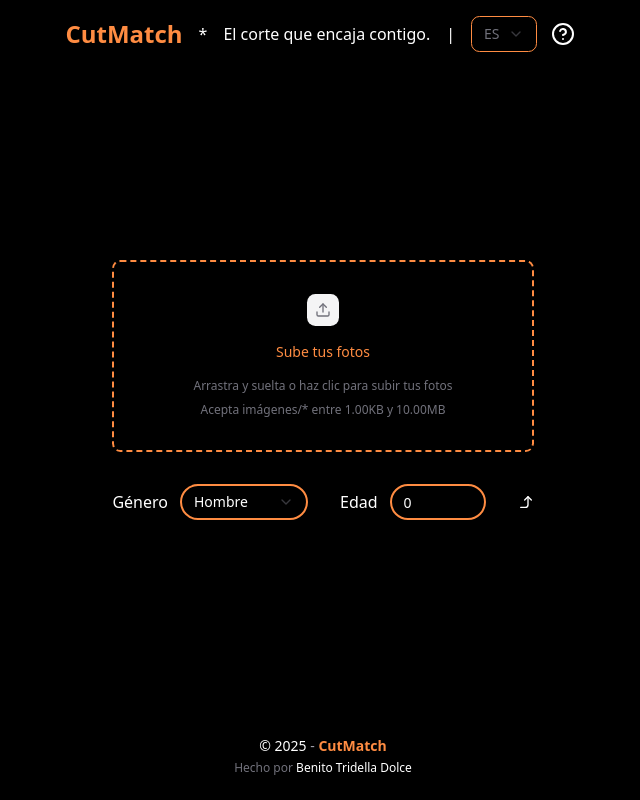
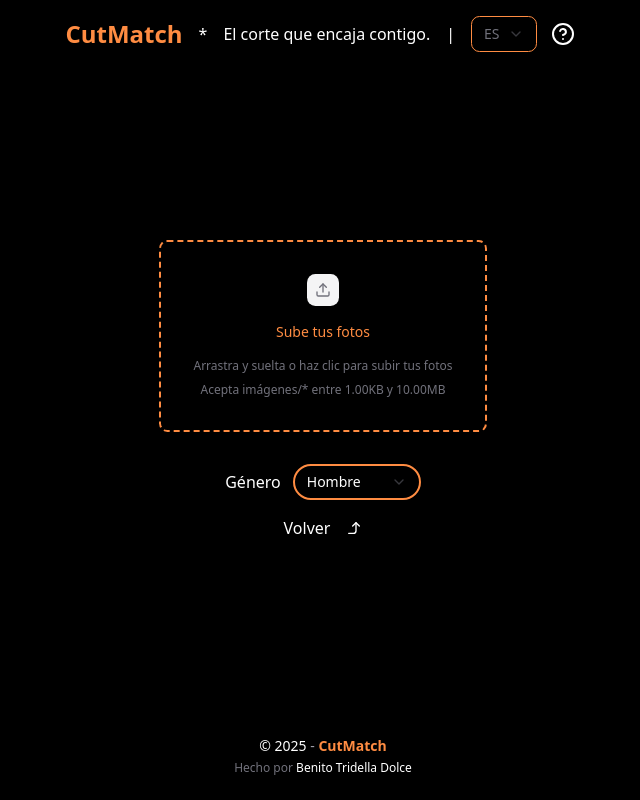
Before and after one commit to Benit0Trdlla/CutMatch, a Next.js app: page / in a window 1280 px wide. Both pictures are taken after a click on the element "Opciones avanzadas". Shown: the whole page, without its empty margins (317-957 px from the left). Built offline with nearby package versions, Linux system fonts and the light colour scheme; what @midudev/tailwind-animations would draw is missing.

Commit message:
Fix: button to return to the main title

```diff
--- a/src/components/OpcionsAdvanced.tsx
+++ b/src/components/OpcionsAdvanced.tsx
@@ -14,8 +14,8 @@ function OpcionsAdvanced() {
                 </p>
                 <CornerRightDownIcon size={16} />
             </div>
+
             {isClicked && <UserInfoSelects setIsClicked={setIsClicked}/>}
-
         </>
     )
 }
--- a/src/components/user-info-selects.tsx
+++ b/src/components/user-info-selects.tsx
@@ -20,13 +20,14 @@ export function UserInfoSelects({ setIsClicked }: UserInfoSelectsProps) {
     const [age, setAge] = useState<UserInfoSelects["Age"]>("0")
     const { t } = useTranslation()
 
-    console.log(typeof age, { gender, age });
+    // console.log({ gender, age });
 
     if (age > '100') {
         toast.error('La edad no puede ser mayor a 100')
     }
 
     return (
+        <>
             <div className="mt-8 animate-slide-in-bottom flex items-center justify-center gap-8">
                 <div className="flex items-center gap-3">
                     <label className="text-white font-medium">{t.ADVANCED_OPTIONS.INPUT_GENRE.LABEL}</label>
@@ -44,13 +45,10 @@ export function UserInfoSelects({ setIsClicked }: UserInfoSelectsProps) {
                     </Select>
                 </div>
 
-            <div className="flex items-center gap-3">
-                <label className="text-white font-medium">{t.ADVANCED_OPTIONS.INPUT_AGE}</label>
-                <Input type="text" inputMode="numeric" className="w-24 bg-transparent border-2 border-[#FF8C42] text-white rounded-full hover:bg-[#FF8C42]/10" max="100" value={age} onChange={(e) => setAge(e.target.value)} />
             </div>
-            <button onClick={() => { setIsClicked(prev => !prev) }}>
-                <CornerRightUpIcon size={16} />
+                <button className="mt-4 mx-auto flex items-center justify-center gap-4" onClick={() => { setIsClicked(prev => !prev) }}>
+                    <p>{t.ADVANCED_OPTIONS.BACK}</p><span><CornerRightUpIcon size={16} /></span>
                 </button>
-        </div>
+        </>
     )
 }
--- a/src/lib/consts.ts
+++ b/src/lib/consts.ts
@@ -33,6 +33,7 @@ export const LANGUAGES = {
                 PLACEHOLDER: ['Male', 'Female'],
             },
             INPUT_AGE: 'Age',
+            BACK: 'Go back',
         },
         FOOTER: {
             TEXT: 'Made by',
@@ -72,6 +73,7 @@ export const LANGUAGES = {
                 PLACEHOLDER: ['Hombre', 'Mujer'],
             },
             INPUT_AGE: 'Edad',
+            BACK: 'Volver',
         },
         FOOTER: {
             TEXT: 'Hecho por',
```
Lines whose indentation alone changed are shown as unchanged.
